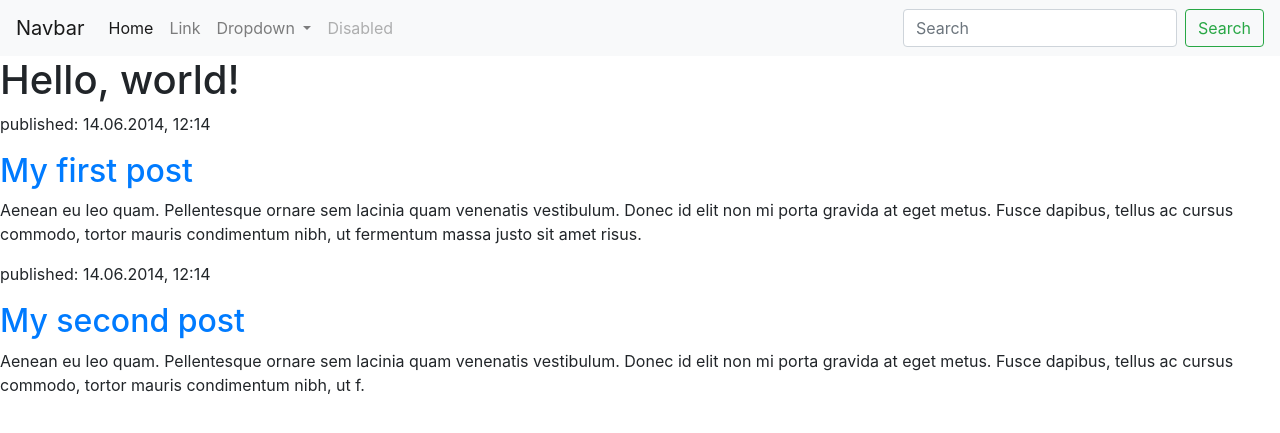
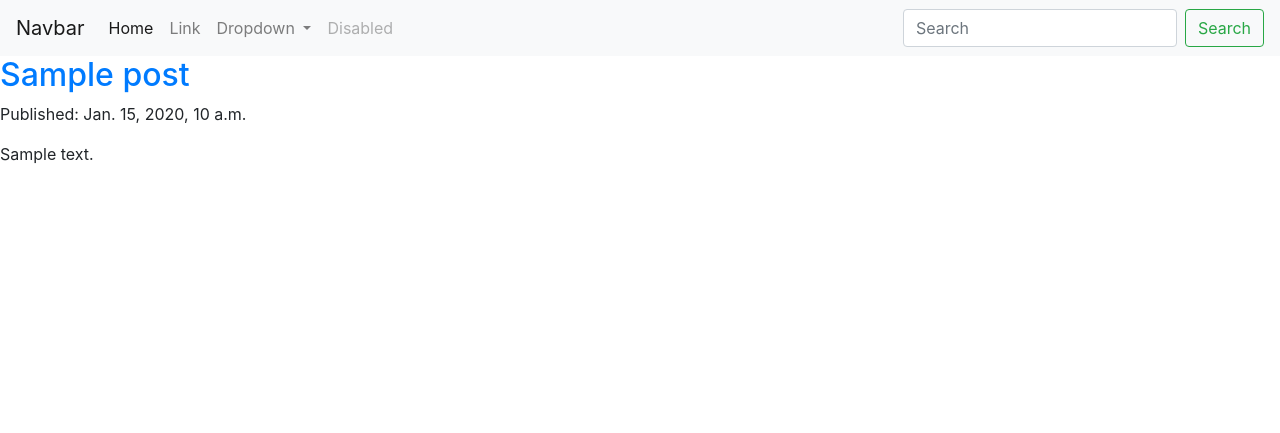
Before and after one commit to Nirusu/bham-cs-bridgingwork, a Django app: page / in a window 1280 px wide. Shown: the top 433 px of the page. Run offline with Django 3.2, Linux system fonts and the light colour scheme; tables that the repository leaves empty hold one stand-in row (values such as "Sample post"); some libraries are stand-ins or nearby versions.

Commit message:
Make template dynamic & Show blog posts

```diff
--- a/blog/templates/blog/post_list.html
+++ b/blog/templates/blog/post_list.html
@@ -8,7 +8,7 @@
     <!-- Bootstrap CSS -->
     <link rel="stylesheet" href="https://stackpath.bootstrapcdn.com/bootstrap/4.5.0/css/bootstrap.min.css" integrity="sha384-9aIt2nRpC12Uk9gS9baDl411NQApFmC26EwAOH8WgZl5MYYxFfc+NcPb1dKGj7Sk" crossorigin="anonymous">
 
-    <title>Nils Blog</title>
+    <title>Nils' Blog</title>
   </head>
   <body>
     <!-- Navbar -->
@@ -49,20 +49,13 @@
       </nav>
 
     <!-- Content -->
-    <h1>Hello, world!</h1>
-
+    {% for post in posts %}
     <div>
-        <p>published: 14.06.2014, 12:14</p>
-        <h2><a href="">My first post</a></h2>
-        <p>Aenean eu leo quam. Pellentesque ornare sem lacinia quam venenatis vestibulum. Donec id elit non mi porta gravida at eget metus. Fusce dapibus, tellus ac cursus commodo, tortor mauris condimentum nibh, ut fermentum massa justo sit amet risus.</p>
+        <h2><a href = "">{{ post.title }}</a></h2>
+        <p>Published: {{ post.published_date }} </p>
+        <p>{{ post.text|linebreaksbr }}</p>
     </div>
-
-
-    <div>
-        <p>published: 14.06.2014, 12:14</p>
-        <h2><a href="">My second post</a></h2>
-        <p>Aenean eu leo quam. Pellentesque ornare sem lacinia quam venenatis vestibulum. Donec id elit non mi porta gravida at eget metus. Fusce dapibus, tellus ac cursus commodo, tortor mauris condimentum nibh, ut f.</p>
-    </div>
+    {% endfor %}
 
     <!-- Optional JavaScript -->
     <!-- jQuery first, then Popper.js, then Bootstrap JS -->
--- a/blog/views.py
+++ b/blog/views.py
@@ -1,6 +1,9 @@
 from django.shortcuts import render
+from django.utils import timezone
+from .models import Post
 
 # Create your views here.
 
 def post_list(request):
-    return render(request, 'blog/post_list.html', {})
+    posts = Post.objects.filter(published_date__lte=timezone.now()).order_by('published_date')
+    return render(request, 'blog/post_list.html', {'posts':posts})
```
